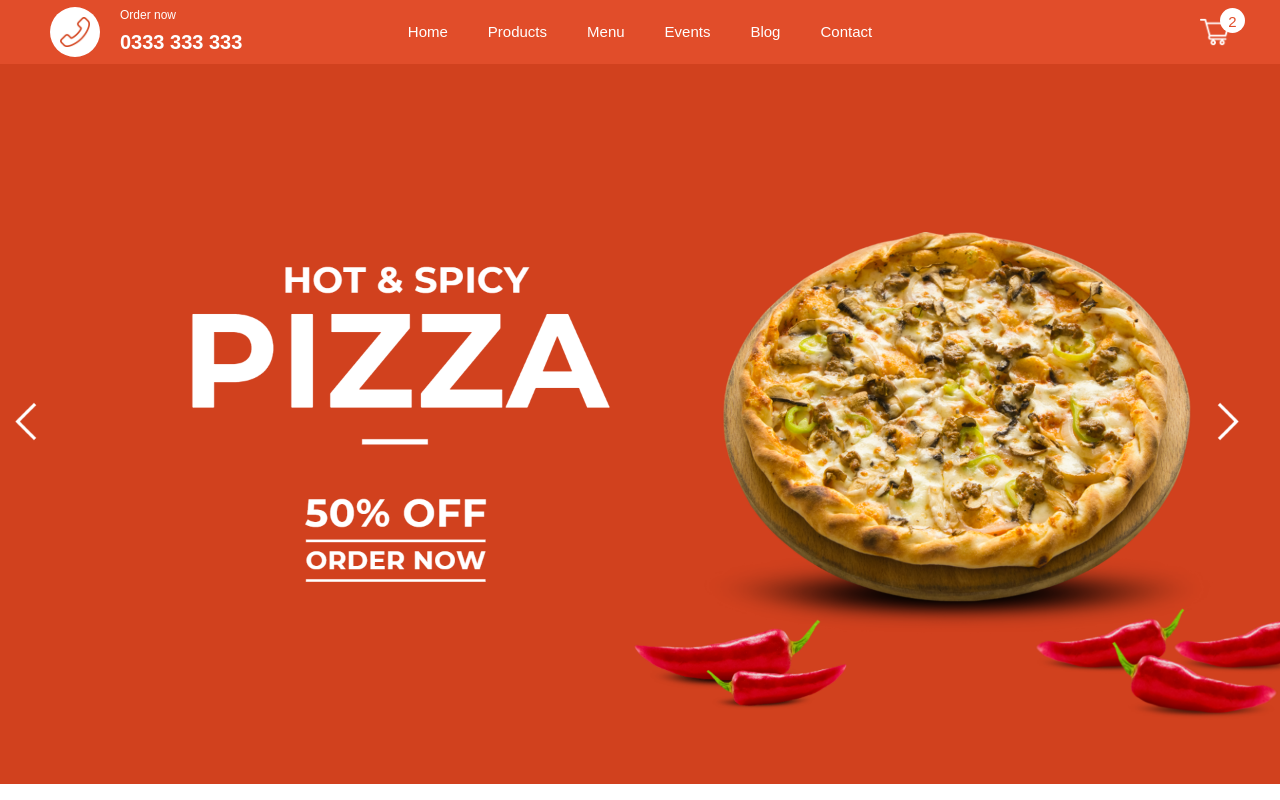
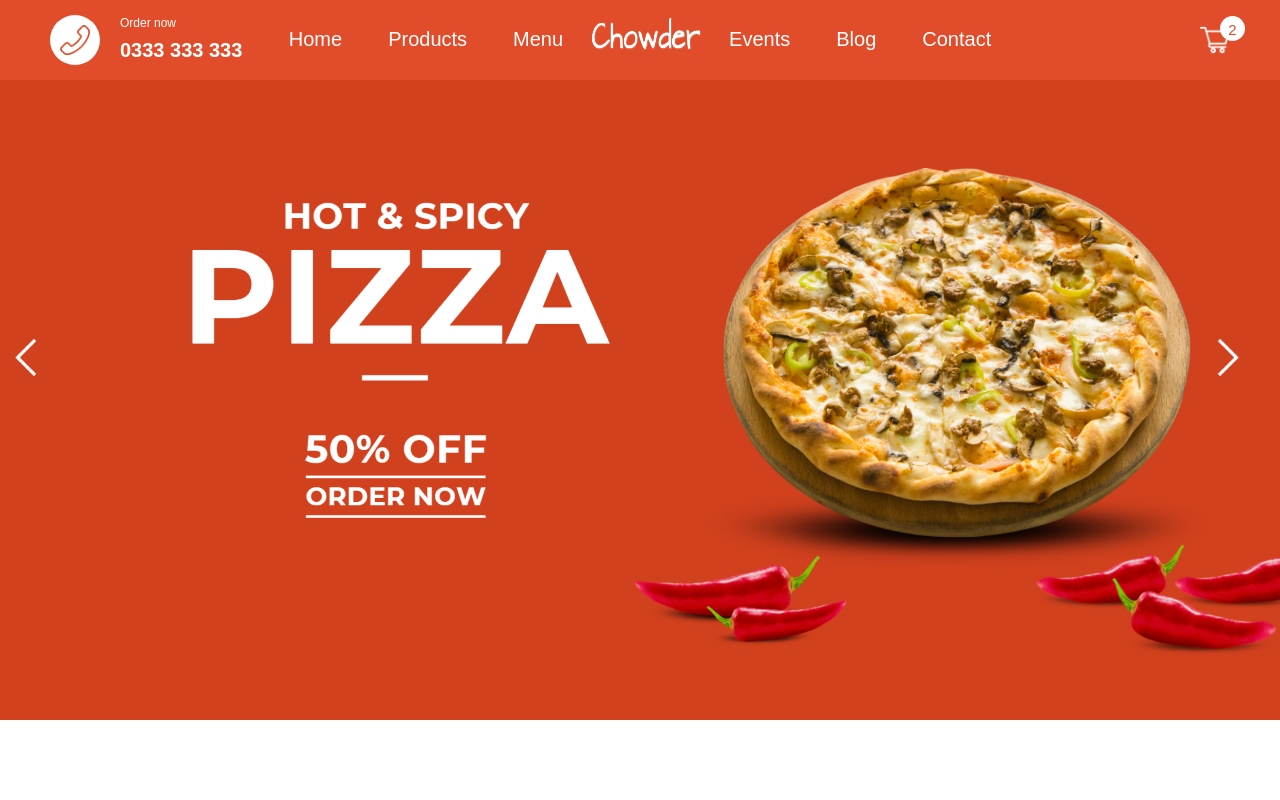
Before and after one commit to adibrisan/next-pizza-restaurant, a Next.js app: page / in a window 1280 px wide. Shown: the top 800 px of the page. Built offline with nearby package versions, Linux system fonts and the light colour scheme.

Commit message:
Responsive footer design

```diff
--- /dev/null
+++ b/components/core/Button/Button.jsx
@@ -0,0 +1,20 @@
+import React from "react";
+import Link from "next/link";
+
+import styles from "./Button.module.css";
+
+const Button = ({ name, link, href }) => {
+  return (
+    <>
+      {link ? (
+        <Link href={link ? "href" : "#"}>
+          <a className={styles.btn_link}>{name}</a>
+        </Link>
+      ) : (
+        <button>{name}</button>
+      )}
+    </>
+  );
+};
+
+export default Button;
--- /dev/null
+++ b/components/core/Button/Button.module.css
@@ -0,0 +1,23 @@
+.btn_link:link,
+.btn_link:visited {
+  font-size: 2rem;
+  color: var(--color-white);
+  display: inline-block;
+  text-decoration: none;
+  padding: 3px;
+}
+
+.btn_link::after {
+  content: "";
+  position: relative;
+  display: block;
+  width: 100%;
+  height: 2px;
+  background-color: var(--color-white);
+  transform: scaleX(0);
+  transition: all 0.5s ease;
+}
+
+.btn_link:hover::after {
+  transform: scaleX(1);
+}
--- a/components/layout/Navbar.jsx
+++ b/components/layout/Navbar.jsx
@@ -1,5 +1,7 @@
 import Image from "next/image";
 import React from "react";
+
+import Button from "../core/Button/Button";
 
 import styles from "../../styles/Navbar.module.css";
 
@@ -22,18 +24,32 @@ const Navbar = () => {
       </div>
       <div className={styles.navItem}>
         <ul className={styles.navList}>
-          <li className={styles.listItem}>Home</li>
-          <li className={styles.listItem}>Products</li>
-          <li className={styles.listItem}>Menu</li>
-          <Image
-            src="/img/logo.png"
-            alt="logo image"
-            width="160px"
-            height="70px"
-          />
-          <li className={styles.listItem}>Events</li>
-          <li className={styles.listItem}>Blog</li>
-          <li className={styles.listItem}>Contact</li>
+          <li className={styles.listItem}>
+            <Button name="Home" link />
+          </li>
+          <li className={styles.listItem}>
+            <Button name="Products" link />
+          </li>
+          <li className={styles.listItem}>
+            <Button name="Menu" link />
+          </li>
+          <div className={styles.mainLogo}>
+            <Image
+              src="/img/logo.png"
+              alt="logo image"
+              width="350px"
+              height="200px"
+            />
+          </div>
+          <li className={styles.listItem}>
+            <Button name="Events" link />
+          </li>
+          <li className={styles.listItem}>
+            <Button name="Blog" link />
+          </li>
+          <li className={styles.listItem}>
+            <Button name="Contact" link />
+          </li>
         </ul>
       </div>
       <div className={styles.navItem}>
--- a/pages/_app.js
+++ b/pages/_app.js
@@ -1,12 +1,14 @@
+import "../styles/globals.css";
+
 import HomeLayout from "../components/layout/HomeLayout";
-
-import "../styles/globals.css";
 
 function MyApp({ Component, pageProps }) {
   return (
-    <HomeLayout>
-      <Component {...pageProps} />
-    </HomeLayout>
+    <>
+      <HomeLayout>
+        <Component {...pageProps} />
+      </HomeLayout>
+    </>
   );
 }
 
--- a/pages/index.js
+++ b/pages/index.js
@@ -7,14 +7,16 @@ import styles from "../styles/HomeLayout.module.css";
 
 export default function Home() {
   return (
-    <div className={styles.layout}>
+    <>
       <Head>
         <title>Chowder&apos;s pizza</title>
         <meta name="description" content="Best pizza in town" />
         <link rel="icon" href="/pizza.ico" />
       </Head>
-      <Slider />
-      <PizzaMenu />
-    </div>
+      <div className={styles.layout}>
+        <Slider />
+        <PizzaMenu />
+      </div>
+    </>
   );
 }
--- a/styles/Footer.module.css
+++ b/styles/Footer.module.css
@@ -1,18 +1,18 @@
 .container {
   background-color: var(--soft-black);
-  height: calc(100vh - 7rem);
+  height: 100vh;
 
   display: grid;
-  grid-template-columns: 30vw repeat(3, 1fr);
+  grid-template-columns: 30vw 20vw repeat(2, 1fr);
 }
 
 .container .footerImg {
-  grid-column: 1 / 1;
+  grid-column: 1 / 2;
   position: relative;
 }
 
 .footerTitle {
-  grid-column: 2 / 2;
+  grid-column: 2 / 3;
   align-self: center;
   padding: 5rem;
   text-transform: uppercase;
@@ -42,7 +42,7 @@
 }
 
 .workContainer {
-  grid: 4 / -1;
+  grid-column: 4 / -1;
   display: grid;
   grid-template-columns: 1fr;
   justify-items: center;
@@ -54,3 +54,19 @@
   font-size: 1.7rem;
   color: var(--color-laser);
 }
+
+@media screen and (max-width: 1150px) {
+  .container {
+    display: flex;
+    flex-direction: column;
+    justify-content: center;
+  }
+
+  .addressContainer {
+    margin-top: 0;
+  }
+
+  .footerImg {
+    display: none;
+  }
+}
--- a/styles/HomeLayout.module.css
+++ b/styles/HomeLayout.module.css
@@ -1,10 +1,10 @@
 .layout {
   display: grid;
-  grid-template-rows: 90vh max-content;
+  grid-template-rows: 90vh min-content;
   grid-template-columns: repeat(
     8,
-    [col-start] minmax(min-content, 25rem) [col-end]
+    [col-start] minmax(min-content, max-content) [col-end]
   );
-  grid-gap: 5rem;
+  grid-row-gap: 8rem;
   overflow-y: hidden;
 }
--- a/styles/Navbar.module.css
+++ b/styles/Navbar.module.css
@@ -1,13 +1,20 @@
 .container {
+  width: 100vw;
+  height: 10vh;
   display: flex;
   align-items: center;
   justify-content: space-between;
 
   padding: 0 5rem;
   background-color: var(--navbarColor);
-  position: sticky;
+  position: fixed;
   top: 0;
   z-index: 1000;
+}
+@media screen and (max-width: 1000px) {
+  .container {
+    /* display: none; */
+  }
 }
 
 .navItem {
@@ -84,3 +91,9 @@
   font-weight: 500;
   color: var(--navbarColor);
 }
+
+.mainLogo {
+  display: inline-block;
+  width: 12rem;
+  object-fit: cover;
+}
--- a/styles/globals.css
+++ b/styles/globals.css
@@ -14,6 +14,12 @@
   --color-laser: #cca871;
 
   --font-primary: "Nunito", sans-serif;
+
+  /* RESPONSIVE BREAKPOINTS */
+  --bp-largest: 75em; /* 1200px*/
+  --bp-large: 62.5em; /* 1000px*/
+  --bp-medium: 50em; /* 800px;*/
+  --bp-small: 31em; /* 600px;*/
 }
 
 *,
```
